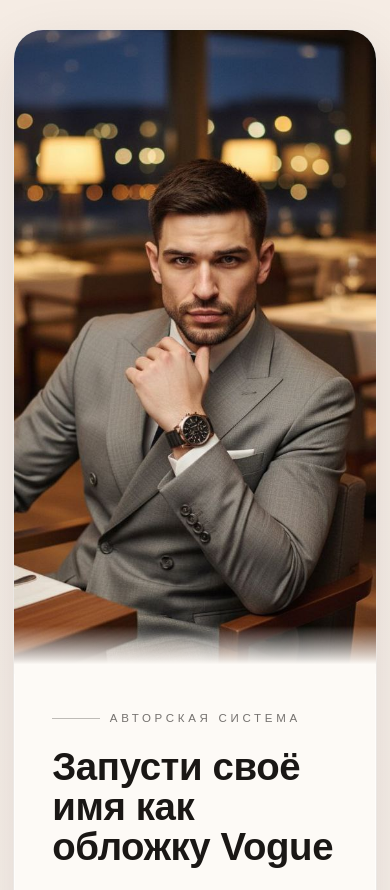
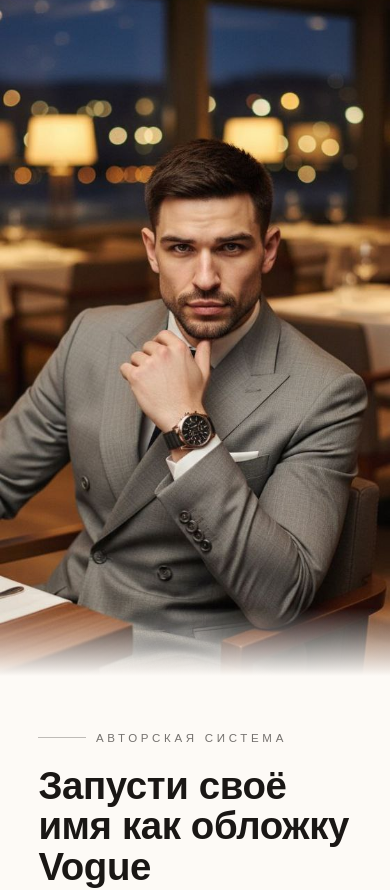
Before and after one commit to DEOZMSK/kcopoc_friends, a Next.js app: page / in a window 390 px wide. Shown: the top 890 px of the page. Built offline with nearby package versions, Linux system fonts and the light colour scheme; a web font is replaced by a local one.

Commit message:
Make hero photo cover mobile viewport

```diff
--- a/app/globals.css
+++ b/app/globals.css
@@ -92,6 +92,27 @@ p {
 .hero-media img {
   object-fit: cover;
   object-position: center;
+}
+
+@media (max-width: 720px) {
+  body {
+    padding: 0;
+  }
+
+  .page {
+    border-radius: 0;
+    border: none;
+    box-shadow: none;
+    width: 100%;
+  }
+
+  .hero-media {
+    min-height: 70svh;
+  }
+
+  .hero-media::after {
+    height: clamp(3rem, 22vw, 7rem);
+  }
 }
 
 .hero {
```
